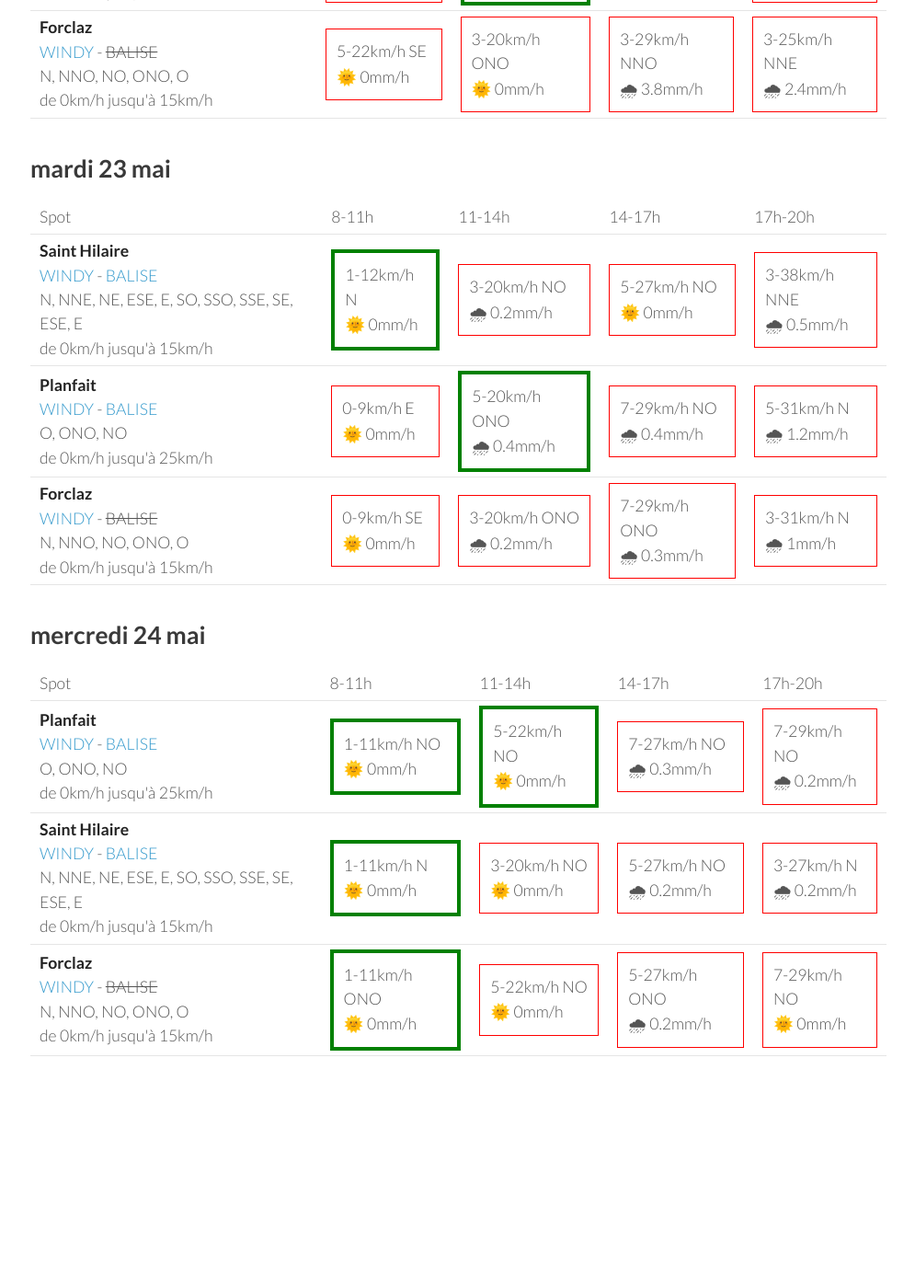
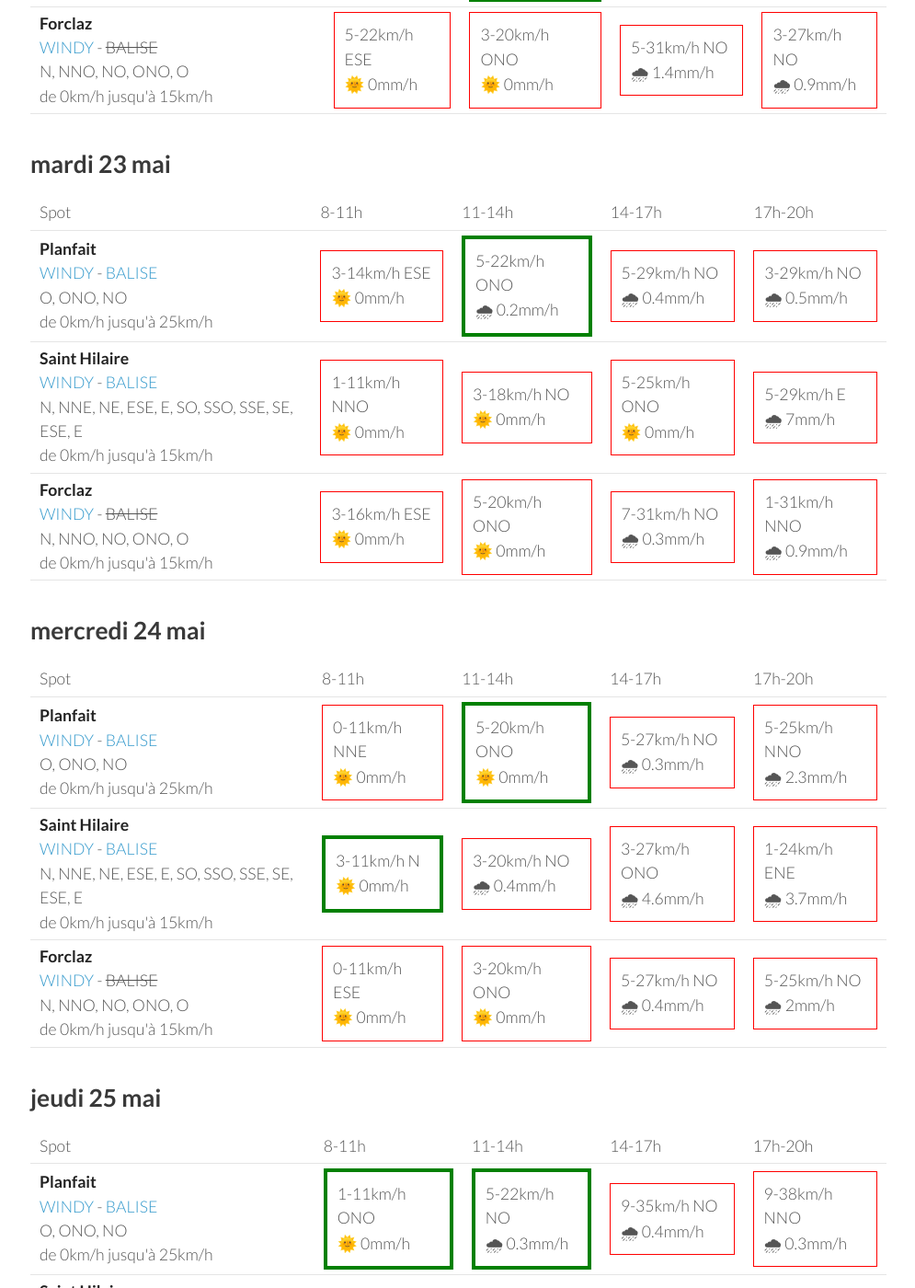
Before and after one commit to parapente-dans-le-nord/parapente-dans-le-nord.github.io, a Jekyll site: the page built from alpes_nord.markdown, in a window 1280 px wide and 1400 px high, scrolled down 1633 px. Shown: the whole window at 92% size, without its empty margins (25-1020 px from the left). Built offline with Jekyll 4.4.1, drawn with Linux system fonts in a browser that asks for light colours; before the commit the page ends 2909 px from its top, so only the background shows below that; some of the changed text lies outside the part shown.

Commit message:
update index.markdown

```diff
--- a/alpes_nord.markdown
+++ b/alpes_nord.markdown
@@ -22,33 +22,30 @@ page mise à jour le samedi 20 mai 10:26
       <td>17h-20h</td>
     </tr>
 <tr>
-        <td><strong>Forclaz</strong><br><a href="https://windy.com/45.814/6.247?45.375,6.246,8,m:eVwaglz">WINDY</a> - <span class="no-balise"> BALISE </span><br> <span class="vent-favorable">N, NNO, NO, ONO, O</span><br><span class="force-vent">de 0km/h jusqu'à 15km/h</span> </td>
-
-            <td><div class="flyable"><p>0-1km/h NNO</p><p>🌞 0mm/h</p></div></td>
-            <td><div class="flyable"><p>5-11km/h O</p><p>🌞 0mm/h</p></div></td>
-            <td><div class="flyable"><p>5-12km/h NO</p><p>🌞 0mm/h</p></div></td>
-            <td><div class="flyable"><p>3-5km/h NO</p><p>🌞 0mm/h</p></div></td>
-
-
-    </tr>
-<tr>
         <td><strong>Saint Hilaire</strong><br><a href="https://windy.com/45.307/5.888?45.087,5.889,9,m:eUFagkX">WINDY</a> - <span class=""><a href="http://www.balisemeteo.com/balise.php?idBalise=61">BALISE</a> </span><br> <span class="vent-favorable">N, NNE, NE, ESE, E, SO, SSO, SSE, SE, ESE, E</span><br><span class="force-vent">de 0km/h jusqu'à 15km/h</span> </td>
 
-            <td><div class="flyable"><p>0-3km/h NE</p><p>🌞 0mm/h</p></div></td>
-            <td><div class="flyable"><p>5-11km/h SE</p><p>🌞 0mm/h</p></div></td>
-            <td><div class="flyable"><p>5-12km/h SSE</p><p>🌞 0mm/h</p></div></td>
-            <td><div class="flyable"><p>3-11km/h SSE</p><p>🌞 0mm/h</p></div></td>
-
+            <td><div class="not-flyable"><p>0-0km/h NA</p><p>🌧️ 0mm/h</p></div></td>
+            <td><div class="flyable"><p>5-14km/h ESE</p><p>🌞 0mm/h</p></div></td>
+            <td><div class="flyable"><p>5-14km/h SE</p><p>🌞 0mm/h</p></div></td>
+            <td><div class="flyable"><p>3-12km/h ESE</p><p>🌞 0mm/h</p></div></td>
 
     </tr>
 <tr>
         <td><strong>Planfait</strong><br><a href="https://windy.com/45.853/6.223?45.415,6.223,8">WINDY</a> - <span class=""><a href="https://www.openwindmap.org/PP496">BALISE</a> </span><br> <span class="vent-favorable">O, ONO, NO</span><br><span class="force-vent">de 0km/h jusqu'à 25km/h</span> </td>
 
-            <td><div class="not-flyable"><p>1-3km/h SSE</p><p>🌞 0mm/h</p></div></td>
+            <td><div class="not-flyable"><p>0-0km/h NA</p><p>🌧️ 0mm/h</p></div></td>
             <td><div class="not-flyable"><p>3-11km/h OSO</p><p>🌞 0mm/h</p></div></td>
-            <td><div class="flyable"><p>3-12km/h O</p><p>🌞 0mm/h</p></div></td>
-            <td><div class="flyable"><p>0-7km/h O</p><p>🌞 0mm/h</p></div></td>
+            <td><div class="flyable"><p>7-18km/h O</p><p>🌞 0mm/h</p></div></td>
+            <td><div class="not-flyable"><p>3-12km/h NNE</p><p>🌞 0mm/h</p></div></td>
 
+    </tr>
+<tr>
+        <td><strong>Forclaz</strong><br><a href="https://windy.com/45.814/6.247?45.375,6.246,8,m:eVwaglz">WINDY</a> - <span class="no-balise"> BALISE </span><br> <span class="vent-favorable">N, NNO, NO, ONO, O</span><br><span class="force-vent">de 0km/h jusqu'à 15km/h</span> </td>
+
+            <td><div class="not-flyable"><p>0-0km/h NA</p><p>🌧️ 0mm/h</p></div></td>
+            <td><div class="flyable"><p>3-11km/h O</p><p>🌞 0mm/h</p></div></td>
+            <td><div class="not-flyable"><p>7-18km/h ONO</p><p>🌞 0mm/h</p></div></td>
+            <td><div class="not-flyable"><p>3-16km/h NO</p><p>🌞 0mm/h</p></div></td>
 
     </tr>
 
@@ -71,29 +68,29 @@ page mise à jour le samedi 20 mai 10:26
         <td><strong>Planfait</strong><br><a href="https://windy.com/45.853/6.223?45.415,6.223,8">WINDY</a> - <span class=""><a href="https://www.openwindmap.org/PP496">BALISE</a> </span><br> <span class="vent-favorable">O, ONO, NO</span><br><span class="force-vent">de 0km/h jusqu'à 25km/h</span> </td>
 
             <td><div class="not-flyable"><p>1-3km/h NNE</p><p>🌞 0mm/h</p></div></td>
-            <td><div class="flyable"><p>5-12km/h O</p><p>🌞 0mm/h</p></div></td>
-            <td><div class="flyable"><p>5-16km/h O</p><p>🌞 0mm/h</p></div></td>
-            <td><div class="flyable"><p>3-14km/h O</p><p>🌞 0mm/h</p></div></td>
+            <td><div class="flyable"><p>3-9km/h O</p><p>🌞 0mm/h</p></div></td>
+            <td><div class="flyable"><p>5-14km/h O</p><p>🌞 0mm/h</p></div></td>
+            <td><div class="flyable"><p>5-20km/h NO</p><p>🌞 0mm/h</p></div></td>
 
 
     </tr>
 <tr>
         <td><strong>Saint Hilaire</strong><br><a href="https://windy.com/45.307/5.888?45.087,5.889,9,m:eUFagkX">WINDY</a> - <span class=""><a href="http://www.balisemeteo.com/balise.php?idBalise=61">BALISE</a> </span><br> <span class="vent-favorable">N, NNE, NE, ESE, E, SO, SSO, SSE, SE, ESE, E</span><br><span class="force-vent">de 0km/h jusqu'à 15km/h</span> </td>
 
-            <td><div class="flyable"><p>0-1km/h NNE</p><p>🌞 0mm/h</p></div></td>
+            <td><div class="not-flyable"><p>0-1km/h ENE</p><p>🌞 0mm/h</p></div></td>
             <td><div class="flyable"><p>5-14km/h SSE</p><p>🌞 0mm/h</p></div></td>
             <td><div class="not-flyable"><p>7-16km/h SSE</p><p>🌞 0mm/h</p></div></td>
-            <td><div class="flyable"><p>3-11km/h SSE</p><p>🌞 0mm/h</p></div></td>
+            <td><div class="flyable"><p>3-12km/h SSE</p><p>🌞 0mm/h</p></div></td>
 
 
     </tr>
 <tr>
         <td><strong>Forclaz</strong><br><a href="https://windy.com/45.814/6.247?45.375,6.246,8,m:eVwaglz">WINDY</a> - <span class="no-balise"> BALISE </span><br> <span class="vent-favorable">N, NNO, NO, ONO, O</span><br><span class="force-vent">de 0km/h jusqu'à 15km/h</span> </td>
 
-            <td><div class="not-flyable"><p>1-3km/h ENE</p><p>🌞 0mm/h</p></div></td>
-            <td><div class="flyable"><p>5-14km/h NO</p><p>🌞 0mm/h</p></div></td>
-            <td><div class="not-flyable"><p>7-18km/h ONO</p><p>🌞 0mm/h</p></div></td>
-            <td><div class="not-flyable"><p>5-16km/h NNO</p><p>🌞 0mm/h</p></div></td>
+            <td><div class="not-flyable"><p>1-5km/h NNE</p><p>🌞 0mm/h</p></div></td>
+            <td><div class="flyable"><p>3-9km/h O</p><p>🌞 0mm/h</p></div></td>
+            <td><div class="not-flyable"><p>7-18km/h NO</p><p>🌞 0mm/h</p></div></td>
+            <td><div class="not-flyable"><p>7-20km/h NO</p><p>🌞 0mm/h</p></div></td>
 
 
     </tr>
@@ -117,9 +114,9 @@ page mise à jour le samedi 20 mai 10:26
         <td><strong>Saint Hilaire</strong><br><a href="https://windy.com/45.307/5.888?45.087,5.889,9,m:eUFagkX">WINDY</a> - <span class=""><a href="http://www.balisemeteo.com/balise.php?idBalise=61">BALISE</a> </span><br> <span class="vent-favorable">N, NNE, NE, ESE, E, SO, SSO, SSE, SE, ESE, E</span><br><span class="force-vent">de 0km/h jusqu'à 15km/h</span> </td>
 
             <td><div class="flyable"><p>1-12km/h SE</p><p>🌞 0mm/h</p></div></td>
-            <td><div class="not-flyable"><p>3-18km/h ONO</p><p>🌞 0mm/h</p></div></td>
-            <td><div class="not-flyable"><p>7-35km/h NO</p><p>🌧 0.3mm/h</p></div></td>
-            <td><div class="not-flyable"><p>1-37km/h NNO</p><p>🌧 3.6mm/h</p></div></td>
+            <td><div class="not-flyable"><p>3-20km/h ONO</p><p>🌞 0mm/h</p></div></td>
+            <td><div class="not-flyable"><p>1-33km/h NNE</p><p>🌧 0.3mm/h</p></div></td>
+            <td><div class="not-flyable"><p>5-27km/h NO</p><p>🌧 2mm/h</p></div></td>
 
 
     </tr>
@@ -128,18 +125,18 @@ page mise à jour le samedi 20 mai 10:26
 
             <td><div class="not-flyable"><p>3-20km/h ESE</p><p>🌞 0mm/h</p></div></td>
             <td><div class="flyable"><p>3-20km/h ONO</p><p>🌞 0mm/h</p></div></td>
-            <td><div class="not-flyable"><p>3-29km/h NO</p><p>🌧 3.8mm/h</p></div></td>
-            <td><div class="not-flyable"><p>3-24km/h NNE</p><p>🌧 2.4mm/h</p></div></td>
+            <td><div class="not-flyable"><p>5-31km/h NO</p><p>🌧 1.8mm/h</p></div></td>
+            <td><div class="not-flyable"><p>5-27km/h NO</p><p>🌧 0.8mm/h</p></div></td>
 
 
     </tr>
 <tr>
         <td><strong>Forclaz</strong><br><a href="https://windy.com/45.814/6.247?45.375,6.246,8,m:eVwaglz">WINDY</a> - <span class="no-balise"> BALISE </span><br> <span class="vent-favorable">N, NNO, NO, ONO, O</span><br><span class="force-vent">de 0km/h jusqu'à 15km/h</span> </td>
 
-            <td><div class="not-flyable"><p>5-22km/h SE</p><p>🌞 0mm/h</p></div></td>
+            <td><div class="not-flyable"><p>5-22km/h ESE</p><p>🌞 0mm/h</p></div></td>
             <td><div class="not-flyable"><p>3-20km/h ONO</p><p>🌞 0mm/h</p></div></td>
-            <td><div class="not-flyable"><p>3-29km/h NNO</p><p>🌧 3.8mm/h</p></div></td>
-            <td><div class="not-flyable"><p>3-25km/h NNE</p><p>🌧 2.4mm/h</p></div></td>
+            <td><div class="not-flyable"><p>5-31km/h NO</p><p>🌧 1.4mm/h</p></div></td>
+            <td><div class="not-flyable"><p>3-27km/h NO</p><p>🌧 0.9mm/h</p></div></td>
 
 
     </tr>
@@ -160,32 +157,32 @@ page mise à jour le samedi 20 mai 10:26
       <td>17h-20h</td>
     </tr>
 <tr>
-        <td><strong>Saint Hilaire</strong><br><a href="https://windy.com/45.307/5.888?45.087,5.889,9,m:eUFagkX">WINDY</a> - <span class=""><a href="http://www.balisemeteo.com/balise.php?idBalise=61">BALISE</a> </span><br> <span class="vent-favorable">N, NNE, NE, ESE, E, SO, SSO, SSE, SE, ESE, E</span><br><span class="force-vent">de 0km/h jusqu'à 15km/h</span> </td>
+        <td><strong>Planfait</strong><br><a href="https://windy.com/45.853/6.223?45.415,6.223,8">WINDY</a> - <span class=""><a href="https://www.openwindmap.org/PP496">BALISE</a> </span><br> <span class="vent-favorable">O, ONO, NO</span><br><span class="force-vent">de 0km/h jusqu'à 25km/h</span> </td>
 
-            <td><div class="flyable"><p>1-12km/h N</p><p>🌞 0mm/h</p></div></td>
-            <td><div class="not-flyable"><p>3-20km/h NO</p><p>🌧 0.2mm/h</p></div></td>
-            <td><div class="not-flyable"><p>5-27km/h NO</p><p>🌞 0mm/h</p></div></td>
-            <td><div class="not-flyable"><p>3-38km/h NNE</p><p>🌧 0.5mm/h</p></div></td>
+            <td><div class="not-flyable"><p>3-14km/h ESE</p><p>🌞 0mm/h</p></div></td>
+            <td><div class="flyable"><p>5-22km/h ONO</p><p>🌧 0.2mm/h</p></div></td>
+            <td><div class="not-flyable"><p>5-29km/h NO</p><p>🌧 0.4mm/h</p></div></td>
+            <td><div class="not-flyable"><p>3-29km/h NO</p><p>🌧 0.5mm/h</p></div></td>
 
 
     </tr>
 <tr>
-        <td><strong>Planfait</strong><br><a href="https://windy.com/45.853/6.223?45.415,6.223,8">WINDY</a> - <span class=""><a href="https://www.openwindmap.org/PP496">BALISE</a> </span><br> <span class="vent-favorable">O, ONO, NO</span><br><span class="force-vent">de 0km/h jusqu'à 25km/h</span> </td>
+        <td><strong>Saint Hilaire</strong><br><a href="https://windy.com/45.307/5.888?45.087,5.889,9,m:eUFagkX">WINDY</a> - <span class=""><a href="http://www.balisemeteo.com/balise.php?idBalise=61">BALISE</a> </span><br> <span class="vent-favorable">N, NNE, NE, ESE, E, SO, SSO, SSE, SE, ESE, E</span><br><span class="force-vent">de 0km/h jusqu'à 15km/h</span> </td>
 
-            <td><div class="not-flyable"><p>0-9km/h E</p><p>🌞 0mm/h</p></div></td>
-            <td><div class="flyable"><p>5-20km/h ONO</p><p>🌧 0.4mm/h</p></div></td>
-            <td><div class="not-flyable"><p>7-29km/h NO</p><p>🌧 0.4mm/h</p></div></td>
-            <td><div class="not-flyable"><p>5-31km/h N</p><p>🌧 1.2mm/h</p></div></td>
+            <td><div class="not-flyable"><p>1-11km/h NNO</p><p>🌞 0mm/h</p></div></td>
+            <td><div class="not-flyable"><p>3-18km/h NO</p><p>🌞 0mm/h</p></div></td>
+            <td><div class="not-flyable"><p>5-25km/h ONO</p><p>🌞 0mm/h</p></div></td>
+            <td><div class="not-flyable"><p>5-29km/h E</p><p>🌧 7mm/h</p></div></td>
 
 
     </tr>
 <tr>
         <td><strong>Forclaz</strong><br><a href="https://windy.com/45.814/6.247?45.375,6.246,8,m:eVwaglz">WINDY</a> - <span class="no-balise"> BALISE </span><br> <span class="vent-favorable">N, NNO, NO, ONO, O</span><br><span class="force-vent">de 0km/h jusqu'à 15km/h</span> </td>
 
-            <td><div class="not-flyable"><p>0-9km/h SE</p><p>🌞 0mm/h</p></div></td>
-            <td><div class="not-flyable"><p>3-20km/h ONO</p><p>🌧 0.2mm/h</p></div></td>
-            <td><div class="not-flyable"><p>7-29km/h ONO</p><p>🌧 0.3mm/h</p></div></td>
-            <td><div class="not-flyable"><p>3-31km/h N</p><p>🌧 1mm/h</p></div></td>
+            <td><div class="not-flyable"><p>3-16km/h ESE</p><p>🌞 0mm/h</p></div></td>
+            <td><div class="not-flyable"><p>5-20km/h ONO</p><p>🌞 0mm/h</p></div></td>
+            <td><div class="not-flyable"><p>7-31km/h NO</p><p>🌧 0.3mm/h</p></div></td>
+            <td><div class="not-flyable"><p>1-31km/h NNO</p><p>🌧 0.9mm/h</p></div></td>
 
 
     </tr>
@@ -208,30 +205,30 @@ page mise à jour le samedi 20 mai 10:26
 <tr>
         <td><strong>Planfait</strong><br><a href="https://windy.com/45.853/6.223?45.415,6.223,8">WINDY</a> - <span class=""><a href="https://www.openwindmap.org/PP496">BALISE</a> </span><br> <span class="vent-favorable">O, ONO, NO</span><br><span class="force-vent">de 0km/h jusqu'à 25km/h</span> </td>
 
-            <td><div class="flyable"><p>1-11km/h NO</p><p>🌞 0mm/h</p></div></td>
-            <td><div class="flyable"><p>5-22km/h NO</p><p>🌞 0mm/h</p></div></td>
-            <td><div class="not-flyable"><p>7-27km/h NO</p><p>🌧 0.3mm/h</p></div></td>
-            <td><div class="not-flyable"><p>7-29km/h NO</p><p>🌧 0.2mm/h</p></div></td>
+            <td><div class="not-flyable"><p>0-11km/h NNE</p><p>🌞 0mm/h</p></div></td>
+            <td><div class="flyable"><p>5-20km/h ONO</p><p>🌞 0mm/h</p></div></td>
+            <td><div class="not-flyable"><p>5-27km/h NO</p><p>🌧 0.3mm/h</p></div></td>
+            <td><div class="not-flyable"><p>5-25km/h NNO</p><p>🌧 2.3mm/h</p></div></td>
 
 
     </tr>
 <tr>
         <td><strong>Saint Hilaire</strong><br><a href="https://windy.com/45.307/5.888?45.087,5.889,9,m:eUFagkX">WINDY</a> - <span class=""><a href="http://www.balisemeteo.com/balise.php?idBalise=61">BALISE</a> </span><br> <span class="vent-favorable">N, NNE, NE, ESE, E, SO, SSO, SSE, SE, ESE, E</span><br><span class="force-vent">de 0km/h jusqu'à 15km/h</span> </td>
 
-            <td><div class="flyable"><p>1-11km/h N</p><p>🌞 0mm/h</p></div></td>
-            <td><div class="not-flyable"><p>3-20km/h NO</p><p>🌞 0mm/h</p></div></td>
-            <td><div class="not-flyable"><p>5-27km/h NO</p><p>🌧 0.2mm/h</p></div></td>
-            <td><div class="not-flyable"><p>3-27km/h N</p><p>🌧 0.2mm/h</p></div></td>
+            <td><div class="flyable"><p>3-11km/h N</p><p>🌞 0mm/h</p></div></td>
+            <td><div class="not-flyable"><p>3-20km/h NO</p><p>🌧 0.4mm/h</p></div></td>
+            <td><div class="not-flyable"><p>3-27km/h ONO</p><p>🌧 4.6mm/h</p></div></td>
+            <td><div class="not-flyable"><p>1-24km/h ENE</p><p>🌧 3.7mm/h</p></div></td>
 
 
     </tr>
 <tr>
         <td><strong>Forclaz</strong><br><a href="https://windy.com/45.814/6.247?45.375,6.246,8,m:eVwaglz">WINDY</a> - <span class="no-balise"> BALISE </span><br> <span class="vent-favorable">N, NNO, NO, ONO, O</span><br><span class="force-vent">de 0km/h jusqu'à 15km/h</span> </td>
 
-            <td><div class="flyable"><p>1-11km/h ONO</p><p>🌞 0mm/h</p></div></td>
-            <td><div class="not-flyable"><p>5-22km/h NO</p><p>🌞 0mm/h</p></div></td>
-            <td><div class="not-flyable"><p>5-27km/h ONO</p><p>🌧 0.2mm/h</p></div></td>
-            <td><div class="not-flyable"><p>7-29km/h NO</p><p>🌞 0mm/h</p></div></td>
+            <td><div class="not-flyable"><p>0-11km/h ESE</p><p>🌞 0mm/h</p></div></td>
+            <td><div class="not-flyable"><p>3-20km/h ONO</p><p>🌞 0mm/h</p></div></td>
+            <td><div class="not-flyable"><p>5-27km/h NO</p><p>🌧 0.4mm/h</p></div></td>
+            <td><div class="not-flyable"><p>5-25km/h NO</p><p>🌧 2mm/h</p></div></td>
 
 
     </tr>
@@ -239,3 +236,49 @@ page mise à jour le samedi 20 mai 10:26
 </tbody>
 </table>
 {:/}
+## jeudi 25 mai
+
+{::nomarkdown}
+<table>
+  <tbody>
+    <tr>
+      <td>Spot</td>
+      <td>8-11h</td>
+      <td>11-14h</td>
+      <td>14-17h</td>
+      <td>17h-20h</td>
+    </tr>
+<tr>
+        <td><strong>Planfait</strong><br><a href="https://windy.com/45.853/6.223?45.415,6.223,8">WINDY</a> - <span class=""><a href="https://www.openwindmap.org/PP496">BALISE</a> </span><br> <span class="vent-favorable">O, ONO, NO</span><br><span class="force-vent">de 0km/h jusqu'à 25km/h</span> </td>
+
+            <td><div class="flyable"><p>1-11km/h ONO</p><p>🌞 0mm/h</p></div></td>
+            <td><div class="flyable"><p>5-22km/h NO</p><p>🌧 0.3mm/h</p></div></td>
+            <td><div class="not-flyable"><p>9-35km/h NO</p><p>🌧 0.4mm/h</p></div></td>
+            <td><div class="not-flyable"><p>9-38km/h NNO</p><p>🌧 0.3mm/h</p></div></td>
+
+
+    </tr>
+<tr>
+        <td><strong>Saint Hilaire</strong><br><a href="https://windy.com/45.307/5.888?45.087,5.889,9,m:eUFagkX">WINDY</a> - <span class=""><a href="http://www.balisemeteo.com/balise.php?idBalise=61">BALISE</a> </span><br> <span class="vent-favorable">N, NNE, NE, ESE, E, SO, SSO, SSE, SE, ESE, E</span><br><span class="force-vent">de 0km/h jusqu'à 15km/h</span> </td>
+
+            <td><div class="not-flyable"><p>3-18km/h N</p><p>🌞 0mm/h</p></div></td>
+            <td><div class="not-flyable"><p>5-25km/h N</p><p>🌧 0.3mm/h</p></div></td>
+            <td><div class="not-flyable"><p>5-31km/h NNO</p><p>🌧 0.4mm/h</p></div></td>
+            <td><div class="not-flyable"><p>7-42km/h N</p><p>🌧 0.8mm/h</p></div></td>
+
+
+    </tr>
+<tr>
+        <td><strong>Forclaz</strong><br><a href="https://windy.com/45.814/6.247?45.375,6.246,8,m:eVwaglz">WINDY</a> - <span class="no-balise"> BALISE </span><br> <span class="vent-favorable">N, NNO, NO, ONO, O</span><br><span class="force-vent">de 0km/h jusqu'à 15km/h</span> </td>
+
+            <td><div class="not-flyable"><p>1-11km/h OSO</p><p>🌞 0mm/h</p></div></td>
+            <td><div class="not-flyable"><p>5-22km/h NO</p><p>🌧 0.4mm/h</p></div></td>
+            <td><div class="not-flyable"><p>9-37km/h NO</p><p>🌧 0.5mm/h</p></div></td>
+            <td><div class="not-flyable"><p>7-38km/h NNO</p><p>🌧 0.4mm/h</p></div></td>
+
+
+    </tr>
+
+</tbody>
+</table>
+{:/}
```
Also changed, not shown: other parts of alpes_nord.markdown (+1 -1 lines).
